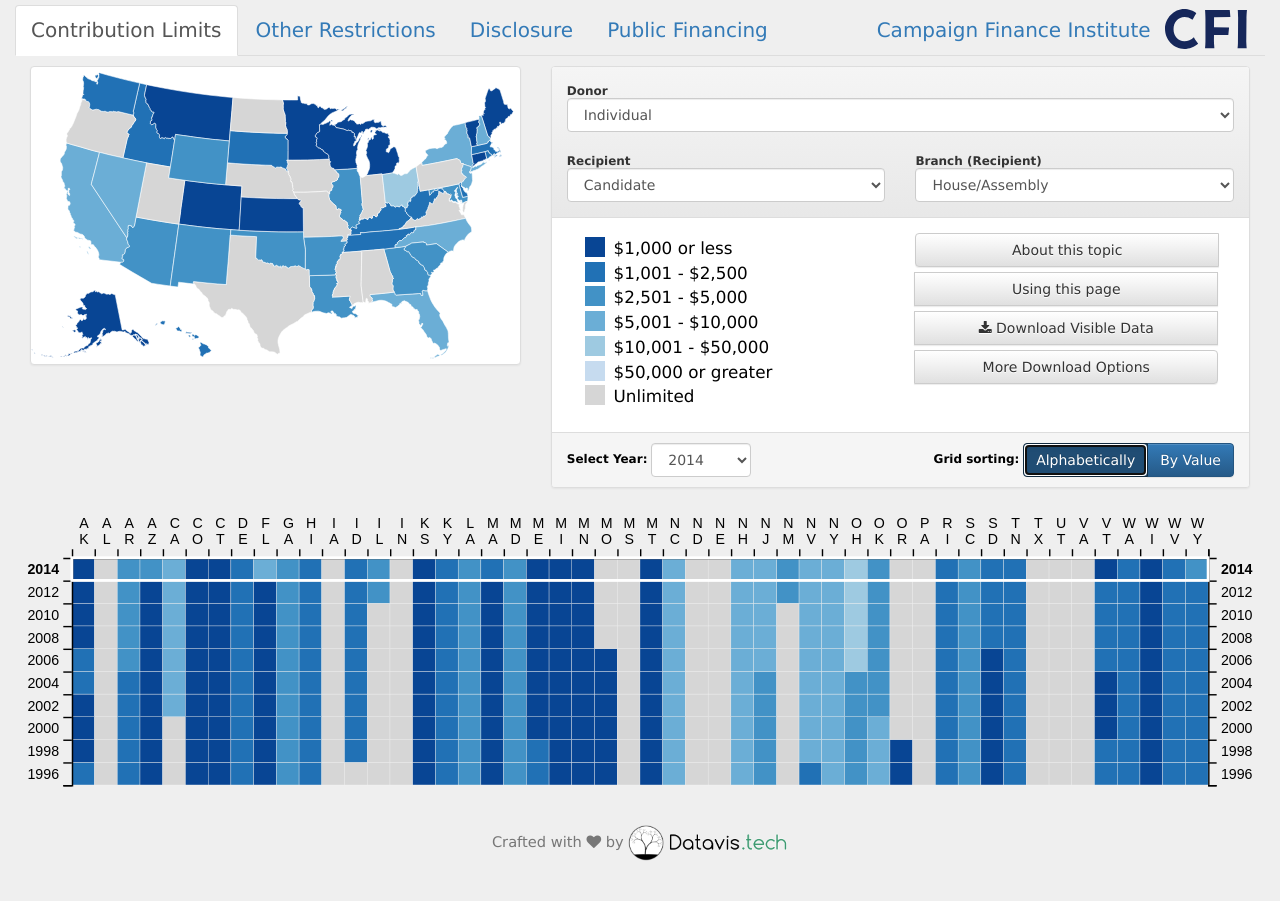
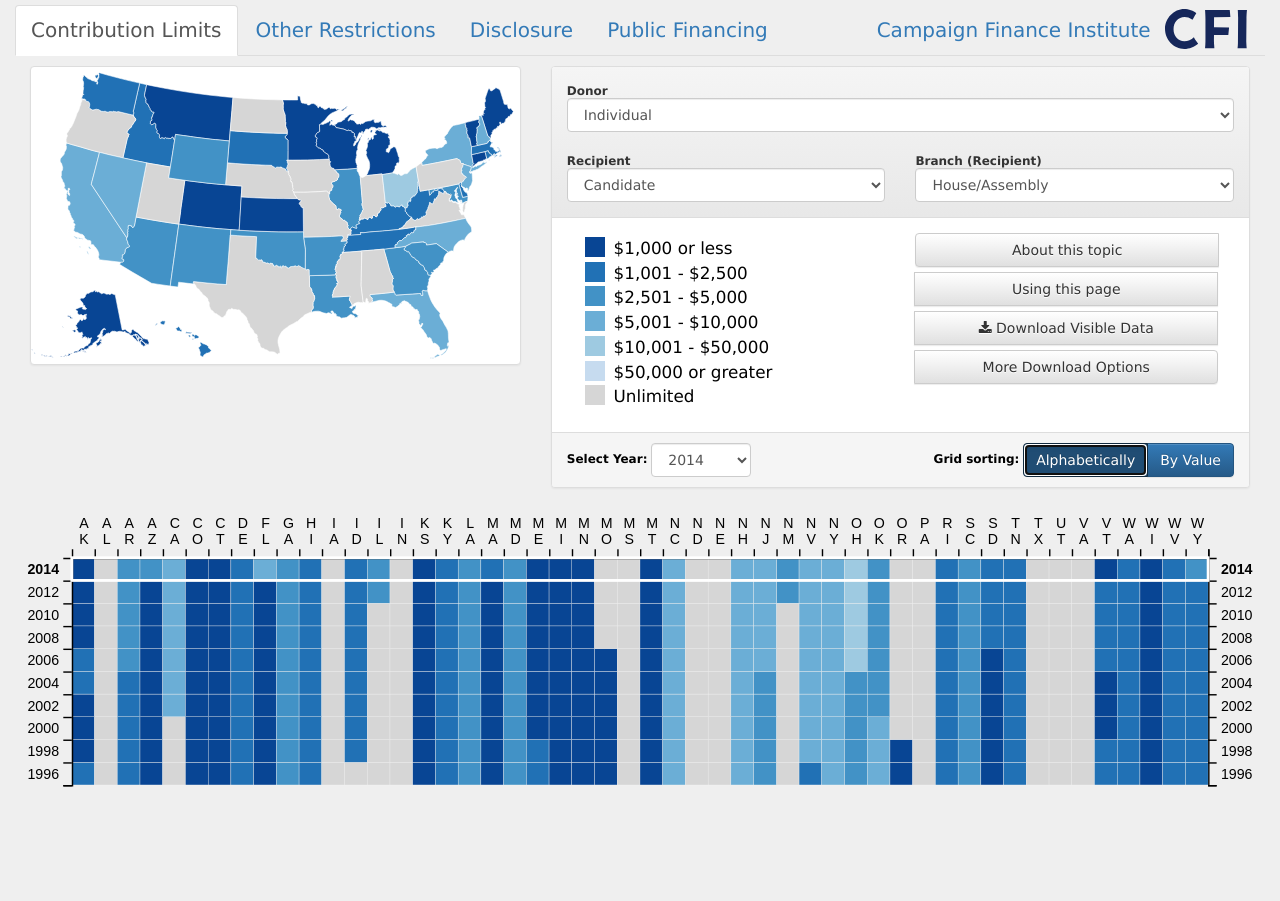
Before and after one commit to cfinst/cfinst.github.io, a Jekyll site: the page built from index.md, in a window 1280 px wide. Built offline with Jekyll 4.4.1, drawn with Linux system fonts in a browser that asks for light colours.

Commit message:
Undo accidental commit to master branch

```diff
--- a/_layouts/default.html
+++ b/_layouts/default.html
@@ -97,14 +97,6 @@
       <svg id="main"></svg>
     </section><!--.col-md-12-->
   </div><!--.row-->
-  <div class="row datavis-tech-attribution">
-    <div class="col-md-12 text-center">
-      <span class="text-muted">Crafted with <i class="fa fa-heart"></i> by </span>
-      <a href="https://datavis.tech/">
-        <img src="/img/datavis-tech.png" height="36px">
-      </a>
-    </div><!--.col-md-12-->
-  </div><!--.row-->
 </div>
 
 {% include javascripts.html %}
--- a/_sass/_vis.scss
+++ b/_sass/_vis.scss
@@ -136,12 +136,3 @@ Part of https://github.com/cfinst/cfinst.github.io/issues/170
     margin-bottom: -5px; /* This ensures no unnecessary space below all tabs. */
     margin-left: 8px; /* Add a bit of space between the text and logo. */
 }
-
-/*
- * This styles the Datavis.tech attribution at the bottom.
- */
-.datavis-tech-attribution {
-  margin-top: 30px; /* Have it appear below the fold. */
-  margin-bottom: 40px; /* White space below. */
-  font-size: 11pt; /* Approx. font size in logo image. */
-}
```
